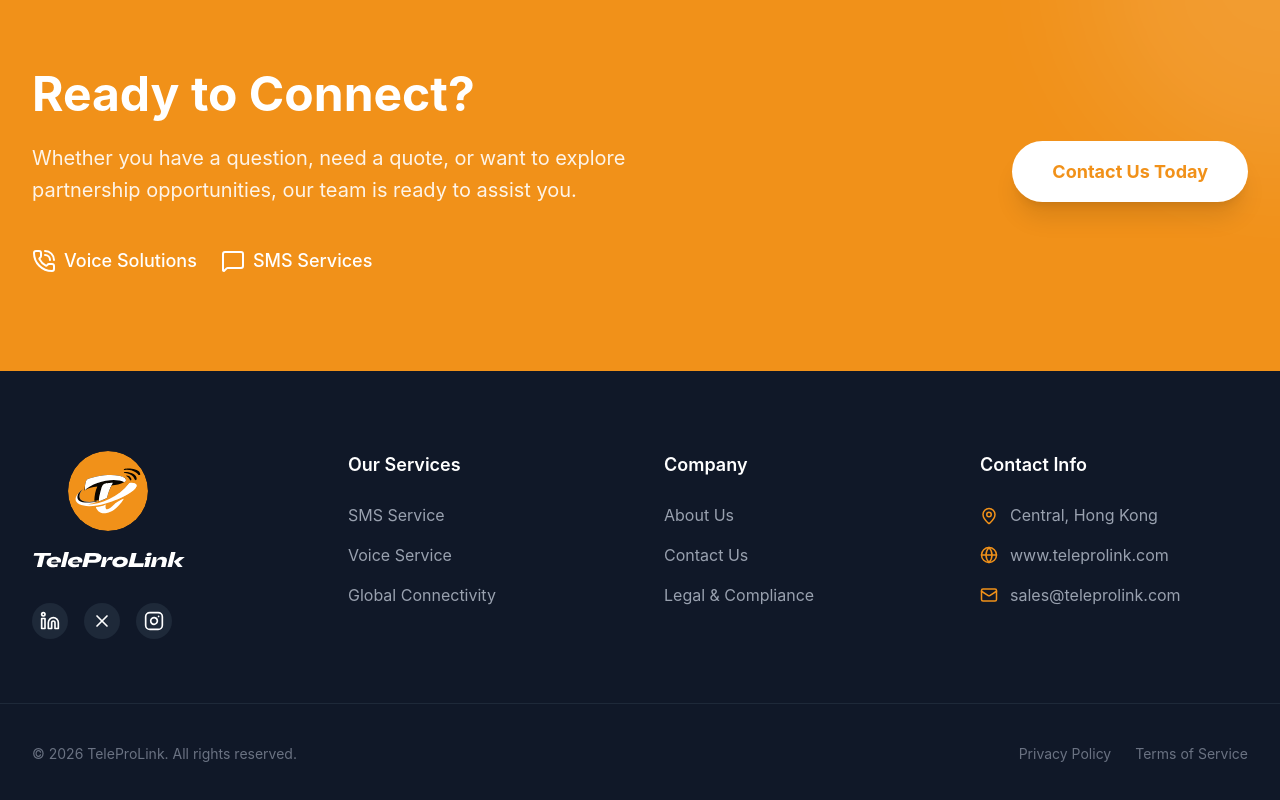
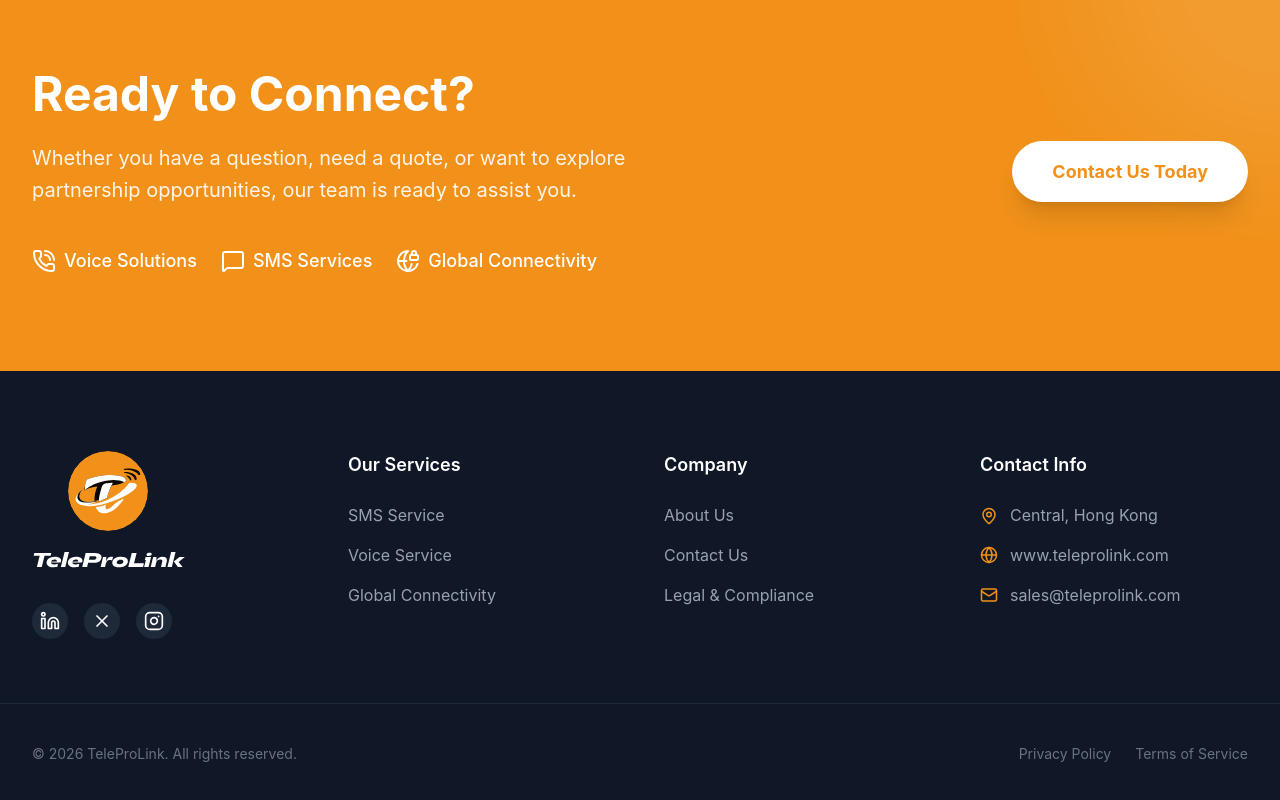
Before and after one commit to vadikashyap/teleprolink, a React (Vite) app: page /about in a window 1280 px wide. Shown: the part 2656-3456 px from the top of the page. Built offline with nearby package versions, Linux system fonts and the light colour scheme.

Commit message:
fix: Globe name add

```diff
--- a/src/pages/About.tsx
+++ b/src/pages/About.tsx
@@ -4,6 +4,7 @@
   ShieldCheck,
   PhoneCall,
   MessageSquare,
+  GlobeLock,
 } from "lucide-react";
 import SEO from "../components/SEO";
 import ourStoryImg from "../assets/Our-Story.png";
@@ -206,6 +207,10 @@
                 <MessageSquare size={24} className='text-white' />
                 <span className='text-lg font-medium'>SMS Services</span>
               </div>
+              <div className='flex items-center space-x-2'>
+                <GlobeLock size={24} className='text-white' />
+                <span className='text-lg font-medium'>Global Connectivity</span>
+              </div>
             </div>
           </div>
           <div className='flex-shrink-0'>
```
